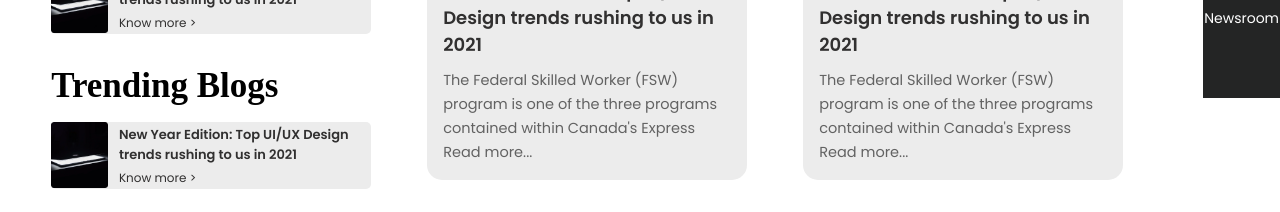
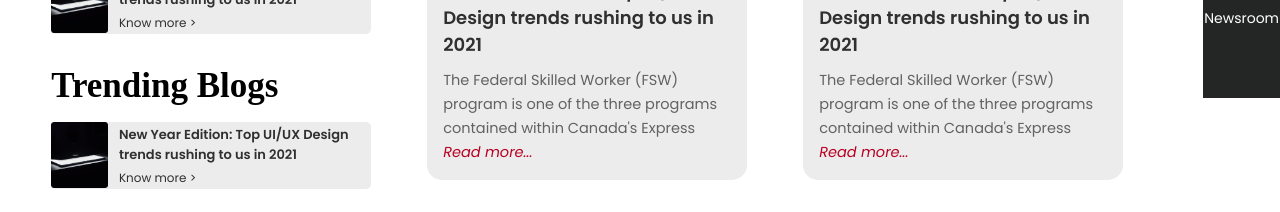
Before and after one commit to BizmanSS/Aquarian, a React (Create React App) app: page /blogs in a window 1280 px wide. Shown: the part 702-914 px from the top of the page. Built offline with nearby package versions, Linux system fonts and the light colour scheme.

Commit message:
ReadMore Button

```diff
--- a/src/components/Pages/Blogs/Blogs.js
+++ b/src/components/Pages/Blogs/Blogs.js
@@ -158,7 +158,10 @@ const BlogPosts = () => {
         <p1>{date}</p1>
         <h1>{title}</h1>
         <p2>
-          {description} <a href={path}>Read more...</a>
+          {description}{" "}
+          <a style={{ color: "#b90124", fontStyle: "italic" }} href={path}>
+            Read more...
+          </a>
         </p2>
       </div>
     );
```
